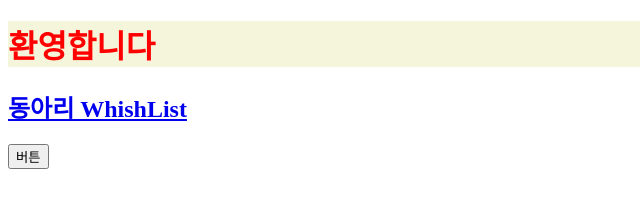
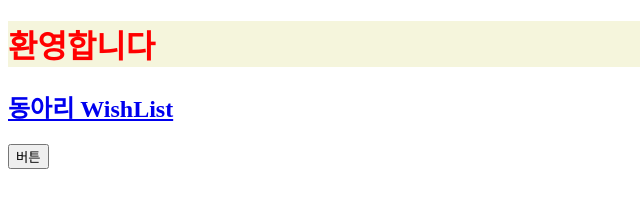
Before and after one commit to sunny3635/sunny3635.github.io, a plain HTML site: page index.html in a window 1280 px wide. Shown: the full height of the page, 0-640 px from the left. Drawn offline with Linux system fonts and the light colour scheme.

Commit message:
오타 수정

```diff
--- a/index.html
+++ b/index.html
@@ -14,7 +14,7 @@
 </head>
 <body>
     <h1 class="title">환영합니다</h1>
-    <h2><a href='wishlist.html'>동아리 WhishList</a></h2>
+    <h2><a href='wishlist.html'>동아리 WishList</a></h2>
     <button>버튼</button>
 </body>
 </html>
```
Also changed, not shown: wishlist.html (+1 -1 lines).
